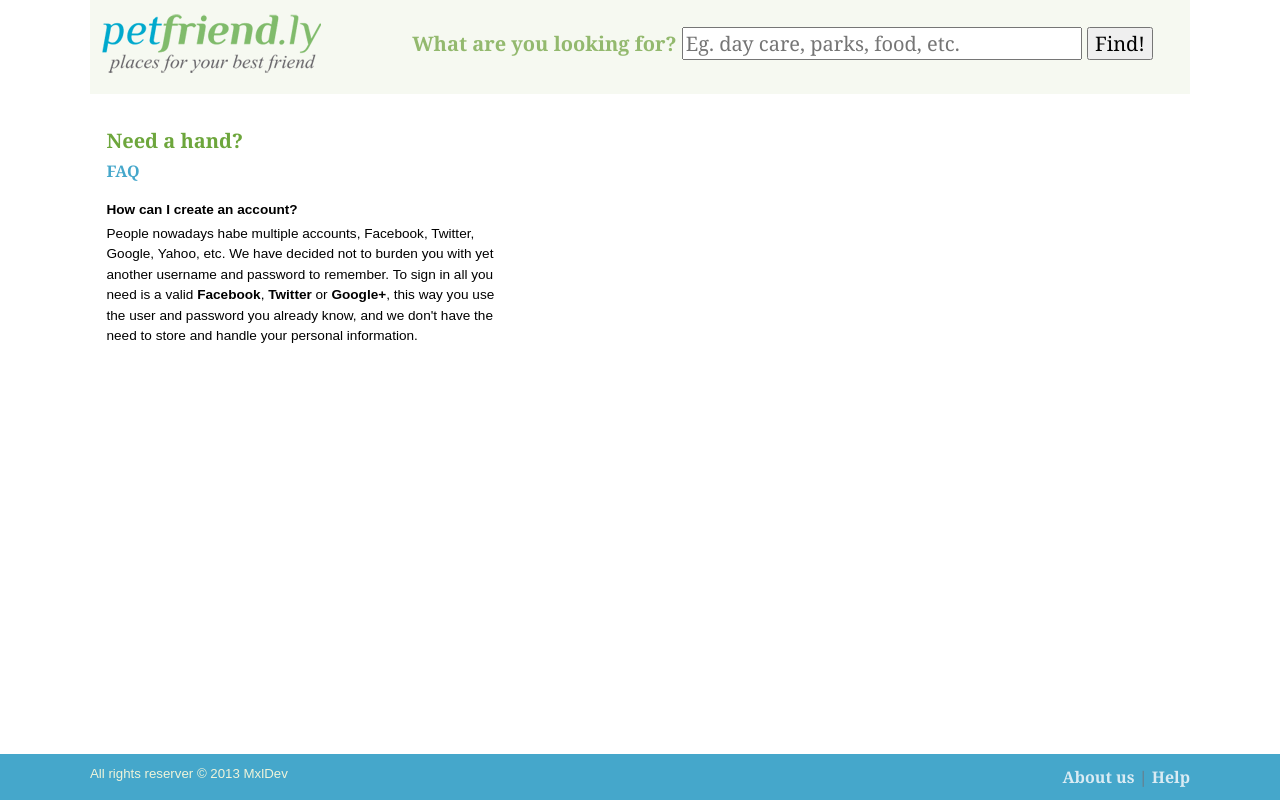
After one commit to DankarSilob/petfriendly, a Django app: template main/templates/main/help.html in a window 1280 px wide. The commit adds this page. Run offline with Django 3.2, Linux system fonts and the light colour scheme; the template is opened without the code that fills it, so the values that code supplies are empty; some libraries are stand-ins or nearby versions.

Commit message:
Actualización

```diff
--- a/main/static/css/estilo.css
+++ b/main/static/css/estilo.css
@@ -93,7 +93,14 @@ text-shadow:none;}
 #detalles address{color:#45a7cb;
 font-size:0.85em;
 margin:0.5em 0 0 0;}
-#detalles p{margin:0.75em 0 0 0;
+#detalles h2{color:#45a7cb;
+font-family:Georgia,serif;
+font-size:1em;
+margin:0.4em 0 0 0;}
+#detalles dt{font-weight:bold;
+font-size:0.85em;
+margin:1.5em 0 0 0;}
+#detalles p,#detalles dd{margin:0.5em 0 0 0;
 line-height:1.5em;
 font-size:0.85em;}
 
--- a/main/templates/main/base.html
+++ b/main/templates/main/base.html
@@ -24,7 +24,7 @@
 		<div id="pie">
 			<div>
 				<h5>All rights reserver &copy; {% now "Y" %} MxlDev</h5>
-				<p><a href="#">About us</a> | <a href="#">Help</a></p>
+				<p><a href="http://localhost:8000/about/">About us</a> | <a href="http://localhost:8000/help/">Help</a></p>
 				<div class="clear"></div>
 			</div>
 		</div>
--- /dev/null
+++ b/main/templates/main/help.html
@@ -0,0 +1,12 @@
+{% extends "main/base.html" %}
+{% block jscripts %}{% endblock %}
+{% block contenido %}
+			<div id="detalles">
+				<h1>Need a hand?</h1>
+				<h2>FAQ</h2>
+				<dl>
+					<dt>How can I create an account?</dt>
+					<dd>People nowadays habe multiple accounts, Facebook, Twitter, Google, Yahoo, etc. We have decided not to burden you with yet another username and password to remember. To sign in all you need is a valid <strong>Facebook</strong>, <strong>Twitter</strong> or <strong>Google+</strong>, this way you use the user and password you already know, and we don't have the need to store and handle your personal information.</dd>
+				</dl>
+			</div>
+{% endblock %}
```
Also changed, not shown: main/templates/main/about.html (added, +8 -0 lines).
